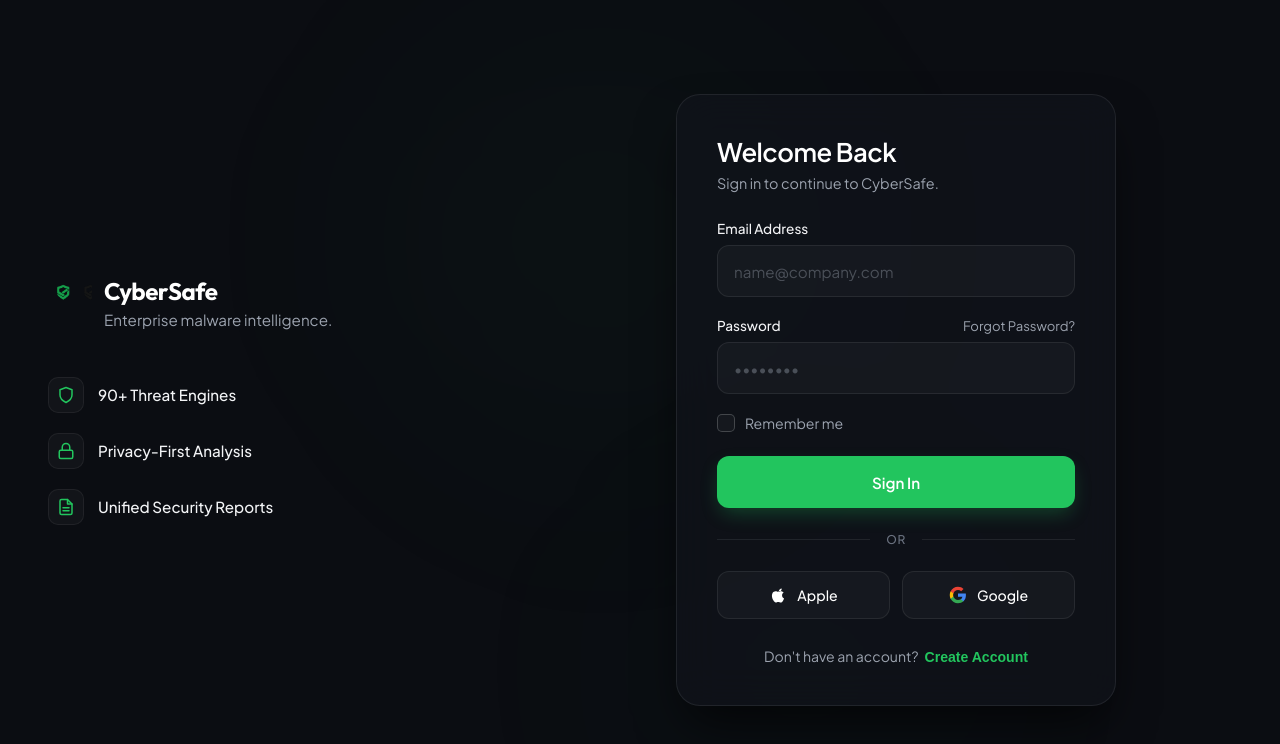
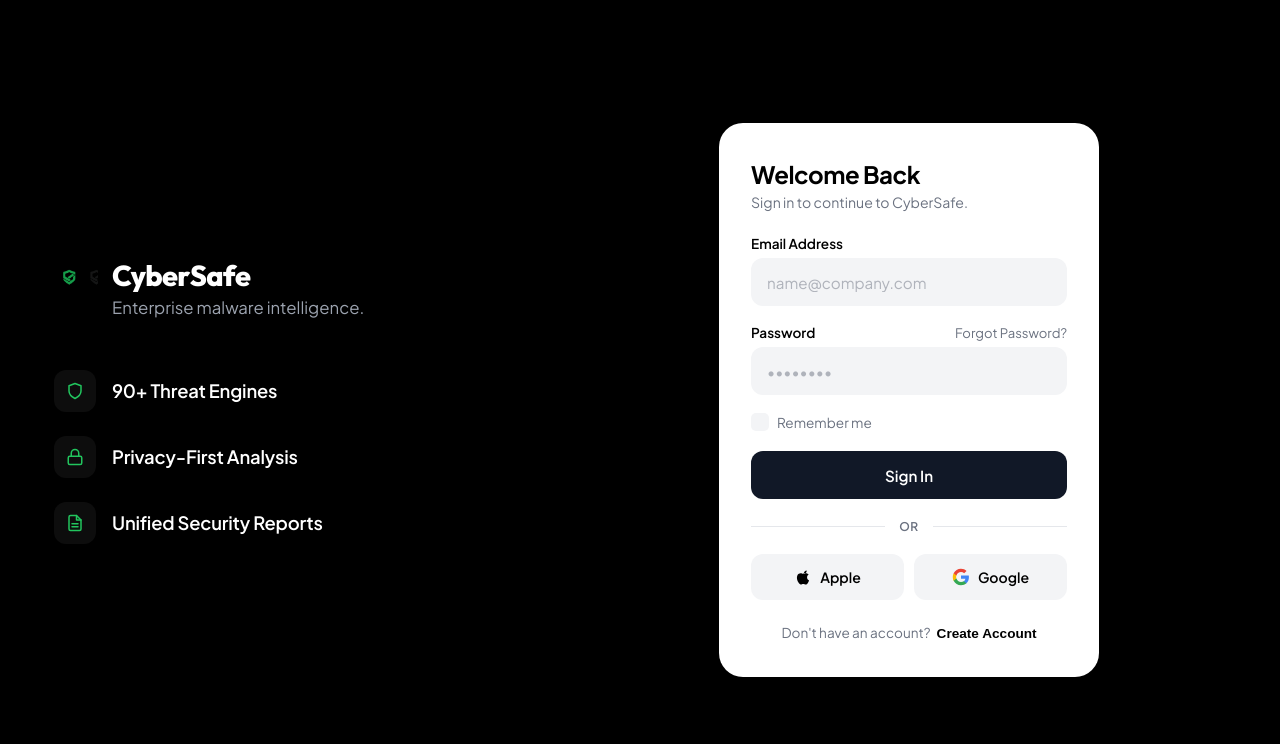
Before and after one commit to tejeshnaik-eng/cybersecure, a Next.js app: page /login in a window 1280 px wide. Shown: the top 744 px of the page. Built offline with nearby package versions, Linux system fonts and the light colour scheme; no server answers.

Commit message:
style: Pure black background, pure white compact card, larger feature text, pure blue button hover, and borderless alerts/buttons

```diff
--- a/app/globals.css
+++ b/app/globals.css
@@ -1,29 +1,26 @@
 @import url('https://fonts.googleapis.com/css2?family=Outfit:wght@400;500;600;700;800&family=Plus+Jakarta+Sans:wght@400;500;600;700&display=swap');
 
 :root {
-  --bg-matte: #0B0D12;
-  --bg-card: rgba(18, 21, 29, 0.65);
-  --bg-card-border: rgba(255, 255, 255, 0.08);
+  --bg-pure-black: #000000;
+  --bg-card-white: #FFFFFF;
 
+  --accent-blue-pure: #0066FF;
   --accent-emerald: #22C55E;
-  --accent-emerald-glow: rgba(34, 197, 94, 0.2);
-  --accent-emerald-focus: rgba(34, 197, 94, 0.15);
-  --accent-emerald-hover: #16a34a;
+
+  --text-dark-title: #000000;
+  --text-dark-body: #111827;
+  --text-dark-muted: #6B7280;
 
   --text-white: #FFFFFF;
-  --text-gray-light: #F3F4F6;
+  --text-gray-light: #E5E7EB;
   --text-gray-muted: #9CA3AF;
-  --text-gray-dark: #6B7280;
 
-  --input-bg: rgba(255, 255, 255, 0.03);
-  --input-border: rgba(255, 255, 255, 0.08);
+  --input-bg: #F3F4F6;
 
   --font-sans: 'Plus Jakarta Sans', -apple-system, BlinkMacSystemFont, sans-serif;
   --font-brand: 'Outfit', sans-serif;
 
-  --shadow-card: 0 25px 50px -12px rgba(0, 0, 0, 0.7);
-  --shadow-emerald: 0 8px 20px -4px rgba(34, 197, 94, 0.3);
-
+  --shadow-card-elevated: 0 25px 50px -12px rgba(0, 0, 0, 0.6);
   --transition-apple: all 0.2s cubic-bezier(0.16, 1, 0.3, 1);
 }
 
@@ -36,7 +33,7 @@
 
 html, body {
   height: 100%;
-  background-color: var(--bg-matte);
+  background-color: var(--bg-pure-black);
   color: var(--text-white);
   font-family: var(--font-sans);
   -webkit-font-smoothing: antialiased;
@@ -44,48 +41,13 @@
   overflow-x: hidden;
 }
 
-/* Ultra-subtle background mesh gradient */
+/* Background container */
 .app-bg-container {
   position: fixed;
   inset: 0;
-  background-color: var(--bg-matte);
-  overflow: hidden;
+  background-color: var(--bg-pure-black);
   z-index: 1;
   pointer-events: none;
-}
-
-.bg-mesh-glow-1 {
-  position: absolute;
-  top: -15%;
-  left: 20%;
-  width: 55vw;
-  height: 55vw;
-  border-radius: 50%;
-  background: radial-gradient(circle, rgba(34, 197, 94, 0.035) 0%, rgba(34, 197, 94, 0) 70%);
-  filter: blur(80px);
-  animation: meshFloat1 18s ease-in-out infinite alternate;
-}
-
-.bg-mesh-glow-2 {
-  position: absolute;
-  bottom: -20%;
-  right: 15%;
-  width: 45vw;
-  height: 45vw;
-  border-radius: 50%;
-  background: radial-gradient(circle, rgba(34, 197, 94, 0.025) 0%, rgba(34, 197, 94, 0) 70%);
-  filter: blur(100px);
-  animation: meshFloat2 22s ease-in-out infinite alternate;
-}
-
-@keyframes meshFloat1 {
-  0% { transform: translate(0, 0) scale(1); }
-  100% { transform: translate(-30px, 40px) scale(1.08); }
-}
-
-@keyframes meshFloat2 {
-  0% { transform: translate(0, 0) scale(1); }
-  100% { transform: translate(40px, -30px) scale(1.05); }
 }
 
 /* Wrapper */
@@ -97,83 +59,63 @@
   flex-direction: column;
 }
 
-/* Two-column layout (40% / 60%) */
+/* Two-column layout */
 .auth-page-container {
   display: flex;
   min-height: 100vh;
   width: 100%;
 }
 
+/* Left Branding (40%) */
 .auth-branding-left {
-  width: 40%;
-  padding: 60px 48px;
+  width: 42%;
+  padding: 60px 54px;
   display: flex;
   flex-direction: column;
   justify-content: center;
-  gap: 48px;
+  gap: 52px;
 }
 
-.auth-card-right {
-  width: 60%;
-  display: flex;
-  align-items: center;
-  justify-content: center;
-  padding: 40px 24px;
-}
-
-/* Branding elements */
 .brand-header {
   display: flex;
   align-items: center;
-  gap: 12px;
-}
-
-.brand-logo-icon {
-  width: 36px;
-  height: 36px;
-  border-radius: 10px;
-  background: rgba(34, 197, 94, 0.1);
-  border: 1px solid rgba(34, 197, 94, 0.2);
-  display: flex;
-  align-items: center;
-  justify-content: center;
-  color: var(--accent-emerald);
+  gap: 14px;
 }
 
 .brand-name {
   font-family: var(--font-brand);
-  font-size: 1.5rem;
-  font-weight: 700;
+  font-size: 1.8rem;
+  font-weight: 800;
   letter-spacing: -0.02em;
   color: var(--text-white);
 }
 
 .brand-tagline {
-  font-size: 0.95rem;
+  font-size: 1.05rem;
   color: var(--text-gray-muted);
   margin-top: 4px;
   font-weight: 400;
 }
 
-/* Concise feature rows */
+/* Concise feature rows (Larger size) */
 .features-list {
   display: flex;
   flex-direction: column;
-  gap: 20px;
+  gap: 24px;
 }
 
 .feature-row {
   display: flex;
   align-items: center;
-  gap: 14px;
+  gap: 16px;
 }
 
 .feature-icon-box {
-  width: 36px;
-  height: 36px;
-  border-radius: 10px;
-  background: rgba(255, 255, 255, 0.03);
-  border: 1px solid rgba(255, 255, 255, 0.06);
+  width: 42px;
+  height: 42px;
+  border-radius: 12px;
+  background: rgba(255, 255, 255, 0.05);
+  border: none;
   display: flex;
   align-items: center;
   justify-content: center;
@@ -182,23 +124,32 @@
 }
 
 .feature-text {
-  font-size: 0.95rem;
-  font-weight: 500;
-  color: var(--text-gray-light);
+  font-size: 1.15rem;
+  font-weight: 600;
+  color: var(--text-white);
+  letter-spacing: -0.01em;
 }
 
-/* Floating Apple Card */
-.apple-card {
+/* Right Column (60%) with Pure White Card & Decreased Size */
+.auth-card-right {
+  width: 58%;
+  display: flex;
+  align-items: center;
+  justify-content: center;
+  padding: 40px 24px;
+}
+
+/* Pure White Card (Decreased max-width: 380px) */
+.apple-card-white {
   width: 100%;
-  max-width: 440px;
-  background: var(--bg-card);
-  backdrop-filter: blur(20px);
-  -webkit-backdrop-filter: blur(20px);
-  border: 1px solid var(--bg-card-border);
+  max-width: 380px;
+  background: var(--bg-card-white);
   border-radius: 24px;
-  padding: 40px;
-  box-shadow: var(--shadow-card);
-  animation: cardFadeIn 0.5s cubic-bezier(0.16, 1, 0.3, 1) forwards;
+  padding: 36px 32px;
+  box-shadow: var(--shadow-card-elevated);
+  border: none;
+  animation: cardFadeIn 0.4s cubic-bezier(0.16, 1, 0.3, 1) forwards;
+  color: var(--text-dark-body);
 }
 
 @keyframes cardFadeIn {
@@ -212,30 +163,30 @@
   }
 }
 
-/* Card titles */
+/* Card Header inside pure white card */
 .card-header {
-  margin-bottom: 28px;
+  margin-bottom: 24px;
 }
 
 .card-title {
-  font-size: 1.6rem;
-  font-weight: 600;
+  font-size: 1.5rem;
+  font-weight: 700;
   letter-spacing: -0.02em;
-  color: var(--text-white);
-  margin-bottom: 6px;
+  color: var(--text-dark-title);
+  margin-bottom: 4px;
 }
 
 .card-subtitle {
-  font-size: 0.9rem;
-  color: var(--text-gray-muted);
+  font-size: 0.88rem;
+  color: var(--text-dark-muted);
 }
 
-/* Inputs (52-56px height, rounded corners, focus glow) */
+/* Inputs inside pure white card (No borders) */
 .form-group {
-  margin-bottom: 20px;
+  margin-bottom: 18px;
   display: flex;
   flex-direction: column;
-  gap: 8px;
+  gap: 6px;
 }
 
 .form-label-row {
@@ -246,29 +197,29 @@
 
 .form-label {
   font-size: 0.85rem;
-  font-weight: 500;
-  color: var(--text-gray-light);
+  font-weight: 600;
+  color: var(--text-dark-title);
 }
 
 .form-forgot-link {
   font-size: 0.82rem;
-  color: var(--text-gray-muted);
+  color: var(--text-dark-muted);
   text-decoration: none;
   transition: var(--transition-apple);
 }
 
 .form-forgot-link:hover {
-  color: var(--accent-emerald);
+  color: var(--accent-blue-pure);
 }
 
 .form-input {
   width: 100%;
-  height: 52px;
+  height: 48px;
   padding: 0 16px;
   background: var(--input-bg);
-  border: 1px solid var(--input-border);
+  border: none;
   border-radius: 12px;
-  color: var(--text-white);
+  color: var(--text-dark-body);
   font-family: var(--font-sans);
   font-size: 0.95rem;
   outline: none;
@@ -276,21 +227,20 @@
 }
 
 .form-input::placeholder {
-  color: rgba(156, 163, 175, 0.4);
+  color: rgba(107, 114, 128, 0.5);
 }
 
 .form-input:focus {
-  border-color: var(--accent-emerald);
-  box-shadow: 0 0 0 3px var(--accent-emerald-focus);
-  background: rgba(255, 255, 255, 0.05);
+  background: #E5E7EB;
+  box-shadow: 0 0 0 2px var(--accent-blue-pure);
 }
 
 /* Checkbox */
 .checkbox-row {
   display: flex;
   align-items: center;
-  gap: 10px;
-  margin-bottom: 24px;
+  gap: 8px;
+  margin-bottom: 20px;
   cursor: pointer;
   user-select: none;
 }
@@ -299,8 +249,8 @@
   width: 18px;
   height: 18px;
   border-radius: 5px;
-  border: 1px solid rgba(255, 255, 255, 0.2);
-  background: rgba(255, 255, 255, 0.03);
+  border: none;
+  background: var(--input-bg);
   display: flex;
   align-items: center;
   justify-content: center;
@@ -308,25 +258,24 @@
 }
 
 .checkbox-row:hover .custom-checkbox {
-  border-color: rgba(255, 255, 255, 0.4);
+  background: #E5E7EB;
 }
 
 .checkbox-row.checked .custom-checkbox {
-  background: var(--accent-emerald);
-  border-color: var(--accent-emerald);
+  background: var(--accent-blue-pure);
   color: #FFFFFF;
 }
 
 .checkbox-label {
-  font-size: 0.88rem;
-  color: var(--text-gray-muted);
+  font-size: 0.85rem;
+  color: var(--text-dark-muted);
 }
 
-/* Buttons */
+/* Buttons (No borders, pure blue hover) */
 .btn-primary {
   width: 100%;
-  height: 52px;
-  background: var(--accent-emerald);
+  height: 48px;
+  background: #111827;
   color: #FFFFFF;
   border: none;
   border-radius: 12px;
@@ -339,13 +288,12 @@
   justify-content: center;
   gap: 8px;
   transition: var(--transition-apple);
-  box-shadow: var(--shadow-emerald);
 }
 
 .btn-primary:hover:not(:disabled) {
-  background: var(--accent-emerald-hover);
+  background: var(--accent-blue-pure) !important;
+  color: #FFFFFF !important;
   transform: translateY(-1px);
-  box-shadow: 0 10px 25px -4px rgba(34, 197, 94, 0.4);
 }
 
 .btn-primary:active:not(:disabled) {
@@ -361,53 +309,57 @@
 .divider-container {
   display: flex;
   align-items: center;
-  margin: 24px 0;
-  gap: 16px;
+  margin: 20px 0;
+  gap: 14px;
 }
 
 .divider-line {
   flex: 1;
   height: 1px;
-  background: rgba(255, 255, 255, 0.08);
+  background: #E5E7EB;
 }
 
 .divider-text {
   font-size: 0.75rem;
-  font-weight: 500;
+  font-weight: 600;
   letter-spacing: 0.05em;
-  color: var(--text-gray-dark);
+  color: var(--text-dark-muted);
   text-transform: uppercase;
 }
 
-/* OAuth Buttons */
+/* OAuth Buttons (No border, pure blue on hover) */
 .oauth-grid {
   display: grid;
   grid-template-columns: 1fr 1fr;
-  gap: 12px;
-  margin-bottom: 28px;
+  gap: 10px;
+  margin-bottom: 24px;
 }
 
 .btn-oauth {
-  height: 48px;
-  background: rgba(255, 255, 255, 0.03);
-  border: 1px solid rgba(255, 255, 255, 0.08);
+  height: 46px;
+  background: var(--input-bg);
+  border: none;
   border-radius: 12px;
-  color: var(--text-white);
+  color: var(--text-dark-title);
   font-family: var(--font-sans);
   font-size: 0.88rem;
-  font-weight: 500;
+  font-weight: 600;
   display: flex;
   align-items: center;
   justify-content: center;
-  gap: 10px;
+  gap: 8px;
   cursor: pointer;
   transition: var(--transition-apple);
 }
 
 .btn-oauth:hover {
-  background: rgba(255, 255, 255, 0.06);
-  border-color: rgba(255, 255, 255, 0.15);
+  background: var(--accent-blue-pure) !important;
+  color: #FFFFFF !important;
   transform: translateY(-1px);
+}
+
+.btn-oauth:hover svg {
+  fill: #FFFFFF;
 }
 
 .btn-oauth:active {
@@ -417,46 +369,46 @@
 /* Footer link inside card */
 .card-footer-text {
   text-align: center;
-  font-size: 0.88rem;
-  color: var(--text-gray-muted);
+  font-size: 0.85rem;
+  color: var(--text-dark-muted);
 }
 
 .card-footer-btn {
   background: none;
   border: none;
-  color: var(--accent-emerald);
-  font-weight: 600;
-  font-size: 0.88rem;
+  color: var(--text-dark-title);
+  font-weight: 700;
+  font-size: 0.85rem;
   cursor: pointer;
   margin-left: 6px;
   transition: var(--transition-apple);
 }
 
 .card-footer-btn:hover {
+  color: var(--accent-blue-pure);
   text-decoration: underline;
 }
 
-/* Alert notifications */
+/* Alert notifications (No borders!) */
 .alert {
-  padding: 12px 16px;
+  padding: 12px 14px;
   border-radius: 10px;
   font-size: 0.85rem;
   display: flex;
   align-items: center;
   gap: 10px;
-  margin-bottom: 20px;
+  margin-bottom: 18px;
+  border: none;
 }
 
 .alert-error {
-  background: rgba(239, 68, 68, 0.1);
-  border: 1px solid rgba(239, 68, 68, 0.2);
-  color: #F87171;
+  background: #FEE2E2;
+  color: #DC2626;
 }
 
 .alert-success {
-  background: rgba(34, 197, 94, 0.1);
-  border: 1px solid rgba(34, 197, 94, 0.2);
-  color: var(--accent-emerald);
+  background: #DCFCE7;
+  color: #15803D;
 }
 
 /* Responsive Rules */
--- a/app/login/page.tsx
+++ b/app/login/page.tsx
@@ -106,7 +106,7 @@
 
       {/* Right Column (60%): Floating Floating Apple Authentication Card */}
       <div className="auth-card-right">
-        <div className="apple-card">
+        <div className="apple-card-white">
 
           {/* Card Header */}
           <div className="card-header">
```
